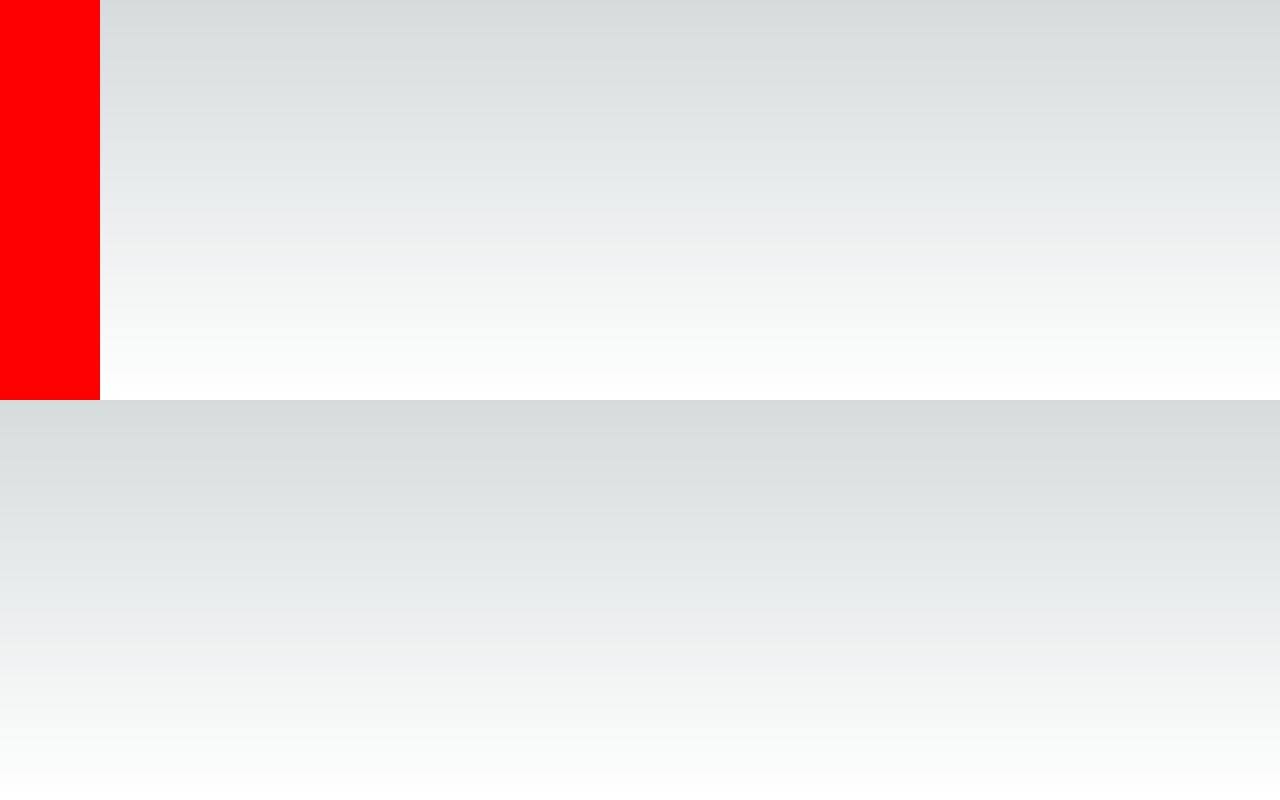
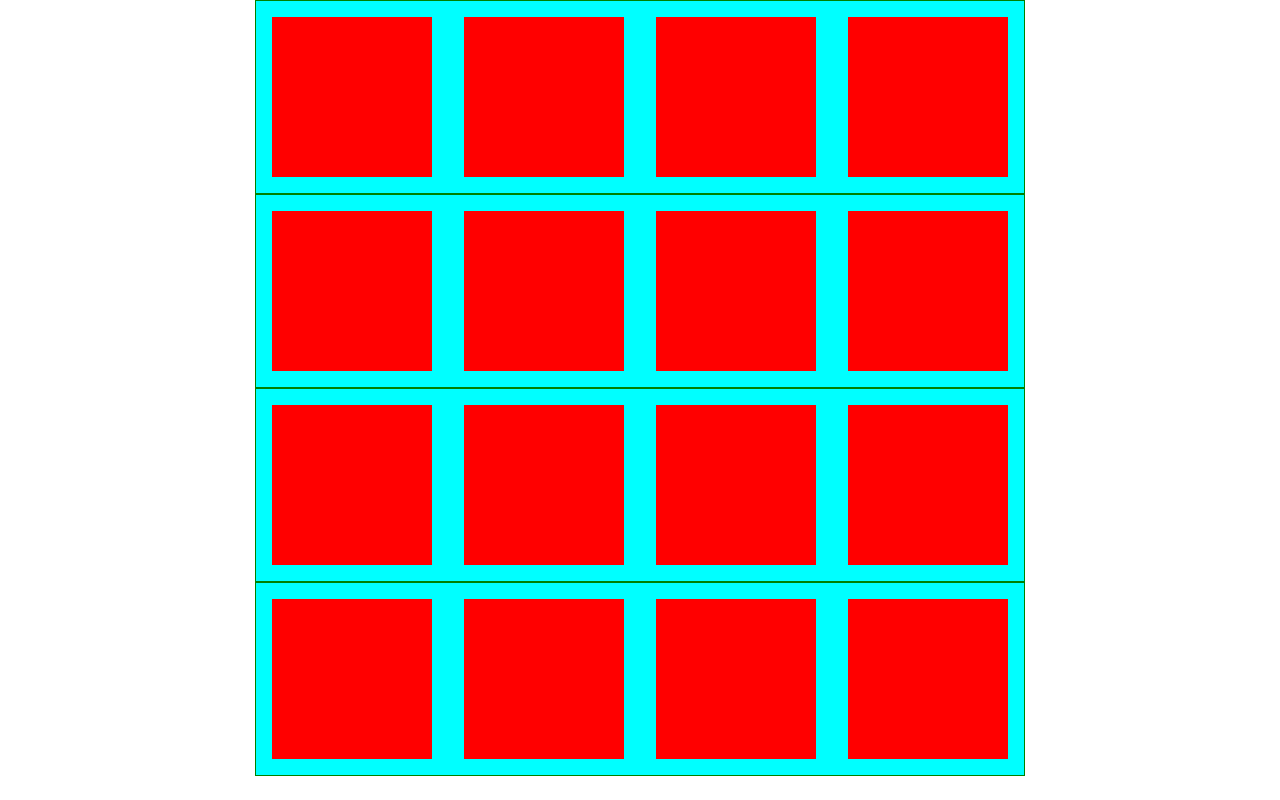
Before and after one commit to Wetterhorn/memory, a Next.js app: page / in a window 1280 px wide. Built offline with nearby package versions, Linux system fonts and the light colour scheme.

Commit message:
Anpassungen cardMatrix

```diff
--- a/app/globals.css
+++ b/app/globals.css
@@ -17,13 +17,10 @@
 }
 
 body {
-  color: rgb(var(--foreground-rgb));
-  background: linear-gradient(
-      to bottom,
-      transparent,
-      rgb(var(--background-end-rgb))
-    )
-    rgb(var(--background-start-rgb));
+  display: flex;
+  justify-content: center;
+  margin-left: auto;
+  margin-right: auto;
 }
 
 @layer utilities {
--- a/app/page.tsx
+++ b/app/page.tsx
@@ -2,6 +2,6 @@ import { CardMatrix } from "./ui/cardMatrix";
 
 export default function Home() {
   return (
-    <CardMatrix width={2} height={2}/>
+    <CardMatrix width={4} height={4}/>
   );
 }
--- a/app/ui/card.module.css
+++ b/app/ui/card.module.css
@@ -1,11 +1,14 @@
 .back{
-    width: 100px;
-    height: 100px;
     background-color: red;
     }
 
 .removed{
-    width: 100px;
-    height: 100px;
     filter: blur(4px);
 }
+
+.card {
+    width: 10rem;
+    height: 10rem;
+    margin: 1rem;
+    cursor: pointer;
+}
--- a/app/ui/card.tsx
+++ b/app/ui/card.tsx
@@ -7,7 +7,7 @@ export function Card({ path, state, active, clickHandler } : {path: string, stat
     switch(state){
         case CardState.Covered:
             return(
-                <div className={styles.back} onClick = {clickHandler}></div>
+                <div className={styles.card+' '+styles.back} onClick = {clickHandler}></div>
             )
         case CardState.Uncovered:
             return (
@@ -16,6 +16,7 @@ export function Card({ path, state, active, clickHandler } : {path: string, stat
                       alt="Memorykarte"
                       width={100}
                       height={100}
+                      className = {styles.card}
                       onClick = {clickHandler}
                 />
             );
@@ -26,7 +27,7 @@ export function Card({ path, state, active, clickHandler } : {path: string, stat
                       alt="Memorykarte"
                       width={100}
                       height={100}
-                      className = {styles.removed}
+                      className = {styles.card+' '+styles.removed}
                 />
             );
     }
--- /dev/null
+++ b/app/ui/cardMatrix.module.css
@@ -0,0 +1,10 @@
+.container {
+    background-color: aqua;
+}
+
+.row {
+    display: flex;
+    border-style: solid;
+    border-width: 1px;
+    border-color: green;
+}
--- a/app/ui/cardMatrix.tsx
+++ b/app/ui/cardMatrix.tsx
@@ -2,6 +2,7 @@
 
 import { Card } from "./card";
 import { useState } from "react";
+import styles from './cardMatrix.module.css';
 
 export enum CardState {
     Covered,
@@ -10,6 +11,7 @@ export enum CardState {
 }
 
 export type CardObj = {
+    id: number,
     path: string,
     state: CardState
 }
@@ -17,8 +19,8 @@ export type CardObj = {
 function generateCards(number: number):CardObj[]{
     const cards:CardObj[] = [];
     for(let i = 0; i < number; i++){
-        cards.push({path: `/images/card_${number}`, state: CardState.Covered});
-        cards.push({path: `/images/card_${number}`, state: CardState.Covered});
+        cards.push({id: i, path: `/images/card_${number}`, state: CardState.Covered});
+        cards.push({id: i, path: `/images/card_${number}`, state: CardState.Covered});
     }
     for (let i = 0; i < number; i++) {
         const j = Math.floor(Math.random() * (i + 1));
@@ -34,7 +36,8 @@ export function CardMatrix({ width, height } : {width: number, height: number})
     function getHandler(i:number){
         const handler = () => {
             const newCards = [...cards];
-            const card = newCards[i]
+            const uncoveredCards = newCards.filter(c=>c.state===CardState.Uncovered);
+            const card = newCards[i];
             if (card.state === CardState.Covered){
                 card.state = CardState.Uncovered;
             } else if(card.state === CardState.Uncovered){
@@ -45,7 +48,19 @@ export function CardMatrix({ width, height } : {width: number, height: number})
         }
         return handler;
     }
+    const columns= new Array<CardObj[]>();
+    for(let i = 0; i < width ; i++){
+        columns.push([]);
+        for(let j = 0; j < height; j ++){
+            const index = i*height + j;
+            const card = cards[index];
+            columns[i].push(card);
+        }
+    }
     return (
-            cards.map((c,i)=><Card key={c.path} path={c.path} state={c.state} active={true} clickHandler={getHandler(i)} />)
+        <div className={styles.container}>
+            {columns.map((r,i)=><div key={`row_${i}`} className={styles.row}>{r.map((c,j)=><Card key={`card_${i}_${j}`} path={c.path} state={c.state} active={true} clickHandler={getHandler(i*height+j)} />)}</div>)}
+        </div>
+
     );
 }
```
